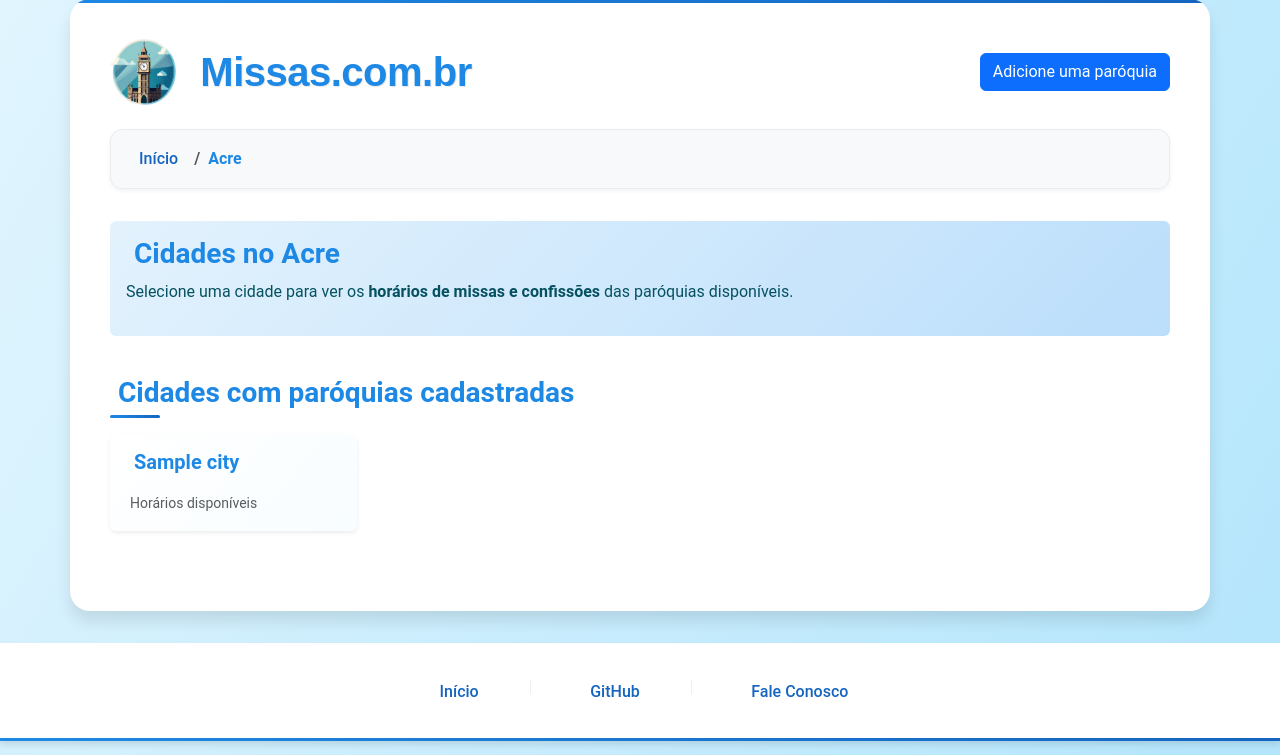
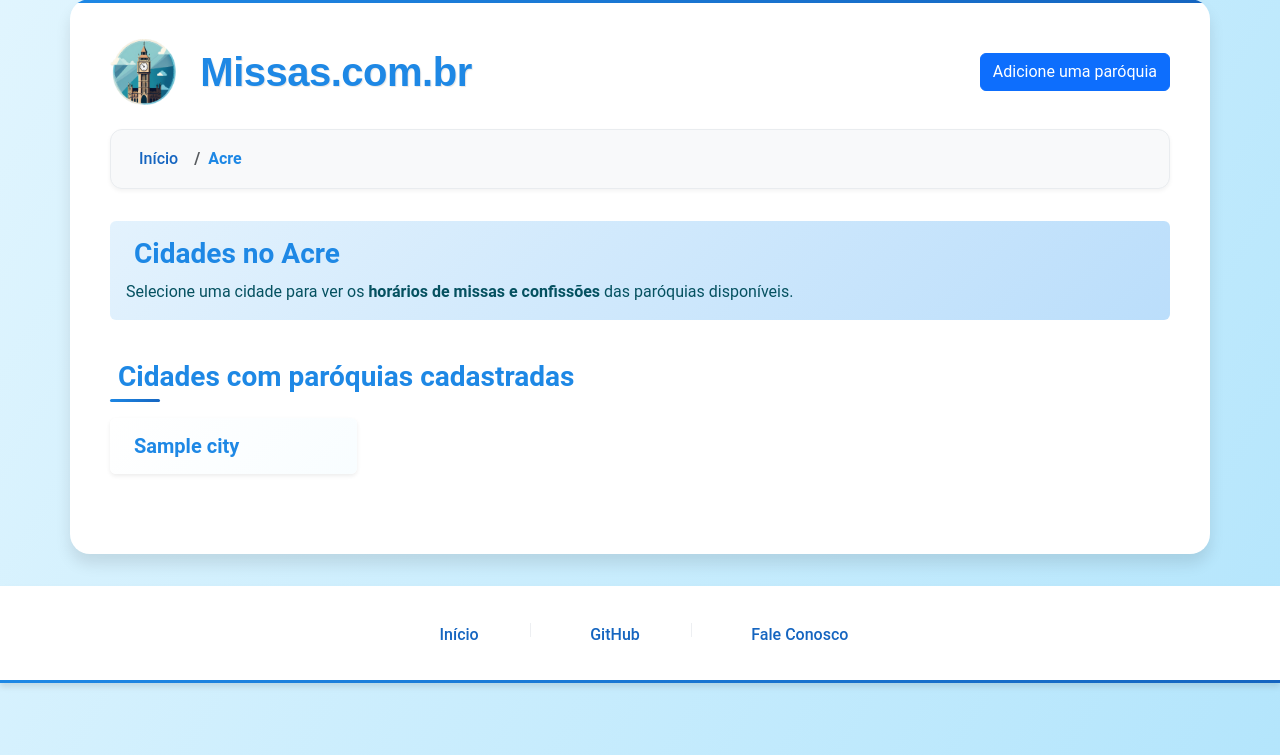
Before and after one commit to lucasrcezimbra/missas.com.br, a Django app: page /acre/ in a window 1280 px wide. Shown: the part 33-788 px from the top of the page. Run offline with Django 5.2, Linux system fonts and the light colour scheme; data comes from the database, SQL or seed files in the repository; tables that the repository leaves empty hold one stand-in row (values such as "Sample post"); parts of the project's set-up code (start-up, migrations or seed data) failed here and were passed over; some libraries are stand-ins or nearby versions.

Commit message:
Apply suggestions from code review

```diff
--- a/missas/core/templates/cities_by_state.html
+++ b/missas/core/templates/cities_by_state.html
@@ -11,7 +11,7 @@
                             <i class="fa-solid fa-map-marker-alt me-2"></i>
                             Cidades no {{ state.name }}
                         </h4>
-                        <p>
+                        <p class="mb-0">
                             Selecione uma cidade para ver os <strong>horários de missas e confissões</strong> das paróquias disponíveis.
                         </p>
                     </div>
@@ -34,19 +34,13 @@
                             <div class="col-12 col-md-6 col-lg-3 mb-3">
                                 <div class="card h-100 border-0 shadow-sm state-card">
                                     <div class="card-body">
-                                        <h5 class="card-title state-title">
+                                        <h5 class="card-title state-title mb-0">
                                             <a href="{% url 'by_city' state=state.slug city=city.slug %}"
                                                class="text-decoration-none state-link">
                                                 <i class="fa-solid fa-map-marker-alt me-2"></i>
                                                 {{ city.name }}
                                             </a>
                                         </h5>
-                                        <p class="card-text text-muted mb-0">
-                                            <small>
-                                                <i class="fa-solid fa-clock me-1"></i>
-                                                Horários disponíveis
-                                            </small>
-                                        </p>
                                     </div>
                                 </div>
                             </div>
```
